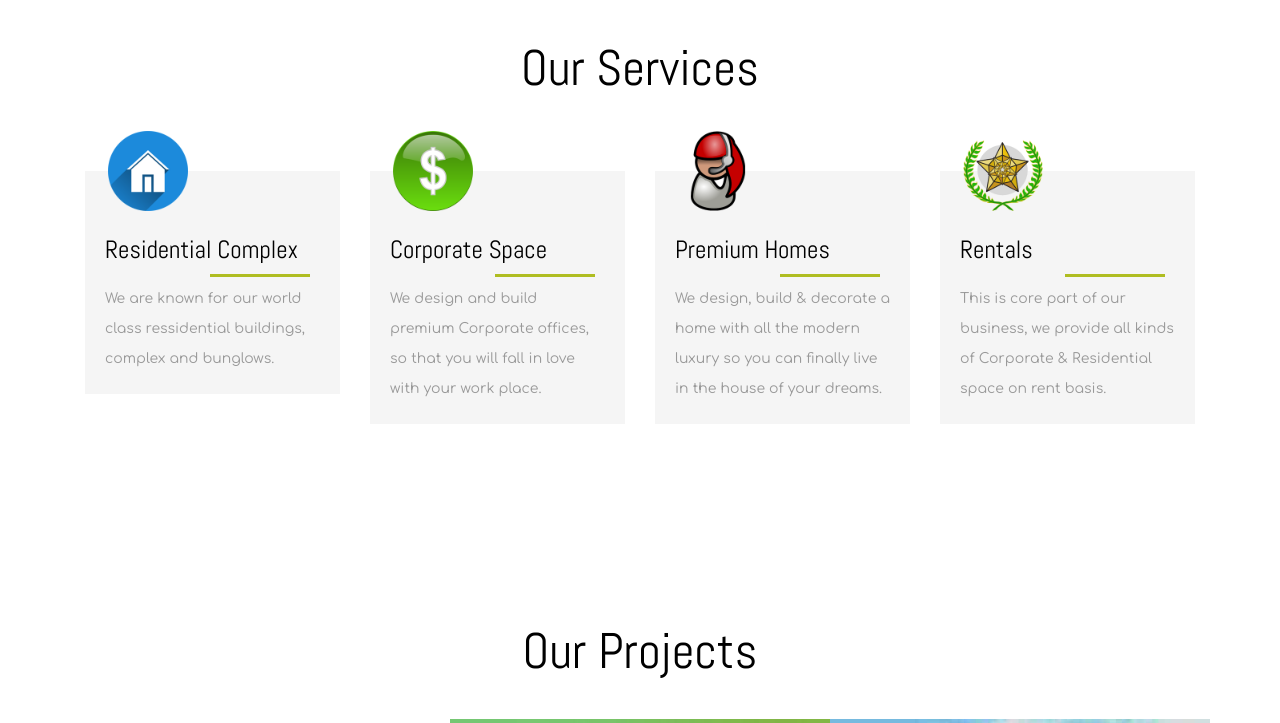
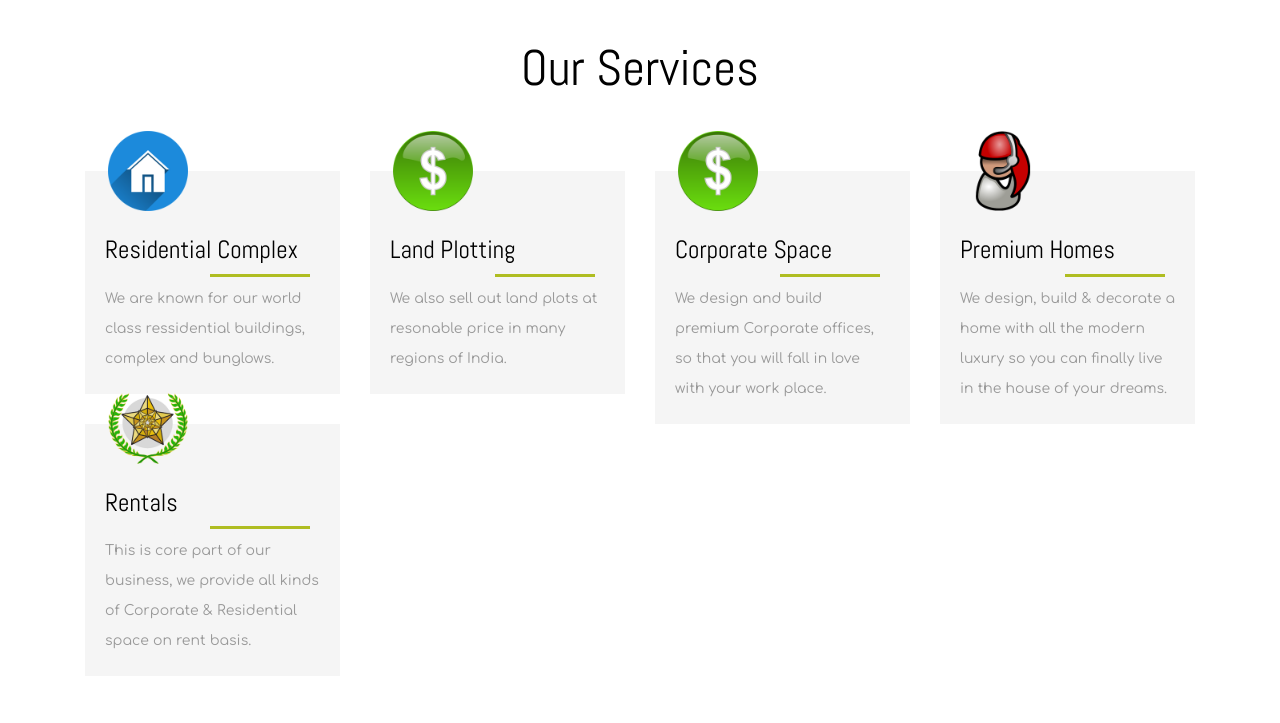
Before and after one commit to ahmedreza80/ahmedreza80.github.io, a plain HTML site: page index.html in a window 1280 px wide. Shown: the part 1180-1903 px from the top of the page. Drawn offline with Linux system fonts and the light colour scheme; files whose address does not match are found by name.

Commit message:
added one more service

```diff
--- a/index.html
+++ b/index.html
@@ -129,6 +129,13 @@ License URL: http://creativecommons.org/licenses/by/3.0/
 				<img src="/assets/images/serv-img1.png" alt="" class="img-responsive">
 				<h4>Residential Complex</h4>
 				<p>We are known for our world class ressidential buildings, complex and bunglows.</p>
+			</div>
+		</div>
+		<div class="col-lg-3 col-md-3 col-sm-6 wthree2" data-aos="zoom-in">
+			<div class="w3-agileits">
+				<img src="/assets/images/serv-img2.png" alt="" class="img-responsive">
+				<h4>Land Plotting</h4>
+				<p>We also sell out land plots at resonable price in many regions of India.</p>
 			</div>
 		</div>
 		<div class="col-lg-3 col-md-3 col-sm-6 wthree2" data-aos="zoom-in">
@@ -267,7 +274,7 @@ License URL: http://creativecommons.org/licenses/by/3.0/
 				<div class="col-xs-4 team-w3-agile1">
 					<div class="hover01 column">
 						<div>
-							<figure><img src="/assets/imagesimages/team-img2.jpg" alt="" class="img-responsive"></figure>
+							<figure><img src="/assets/images/team-img2.jpg" alt="" class="img-responsive"></figure>
 						</div>
 					</div>
 					<ul class="social-icons1">
```
